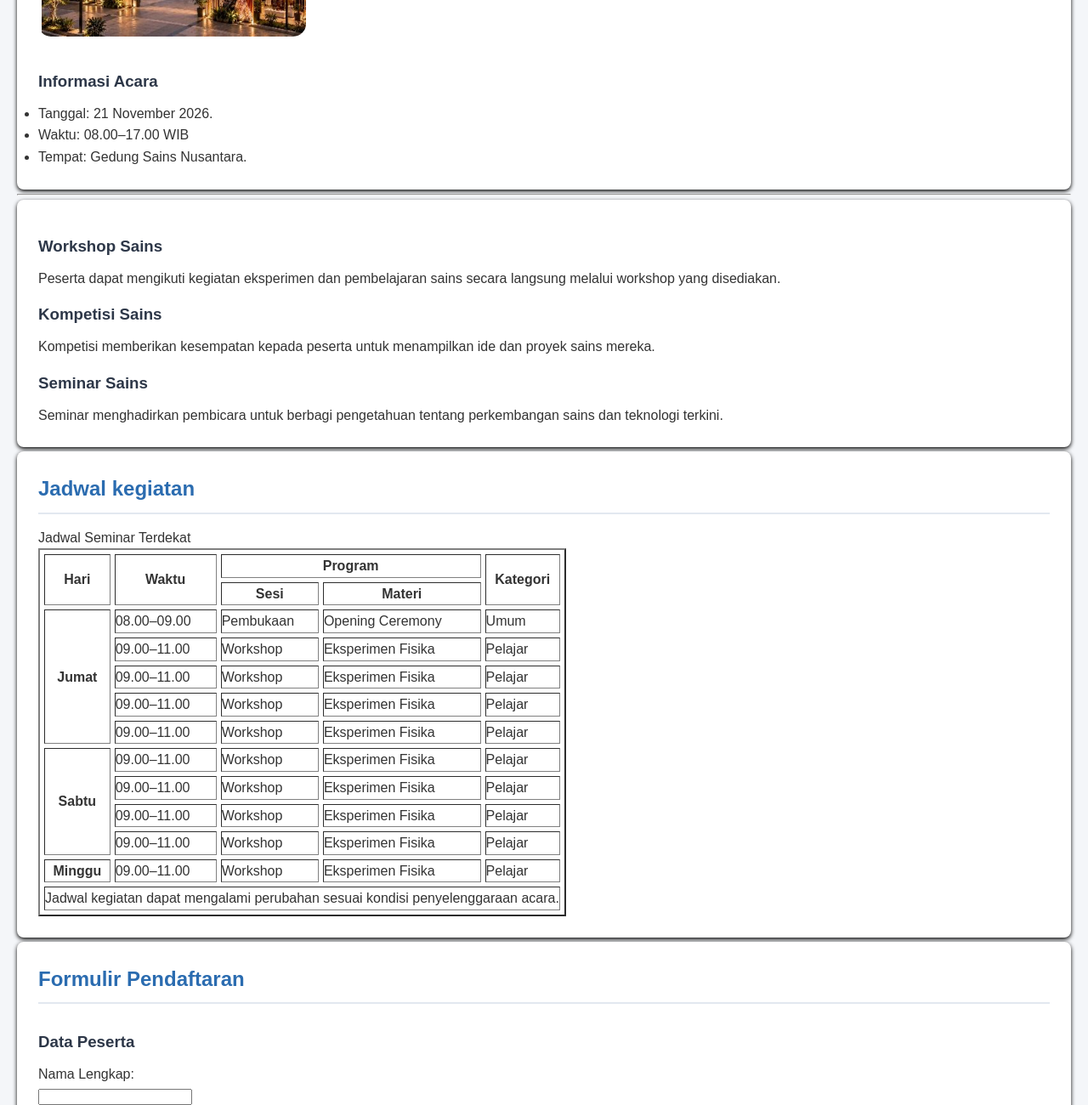
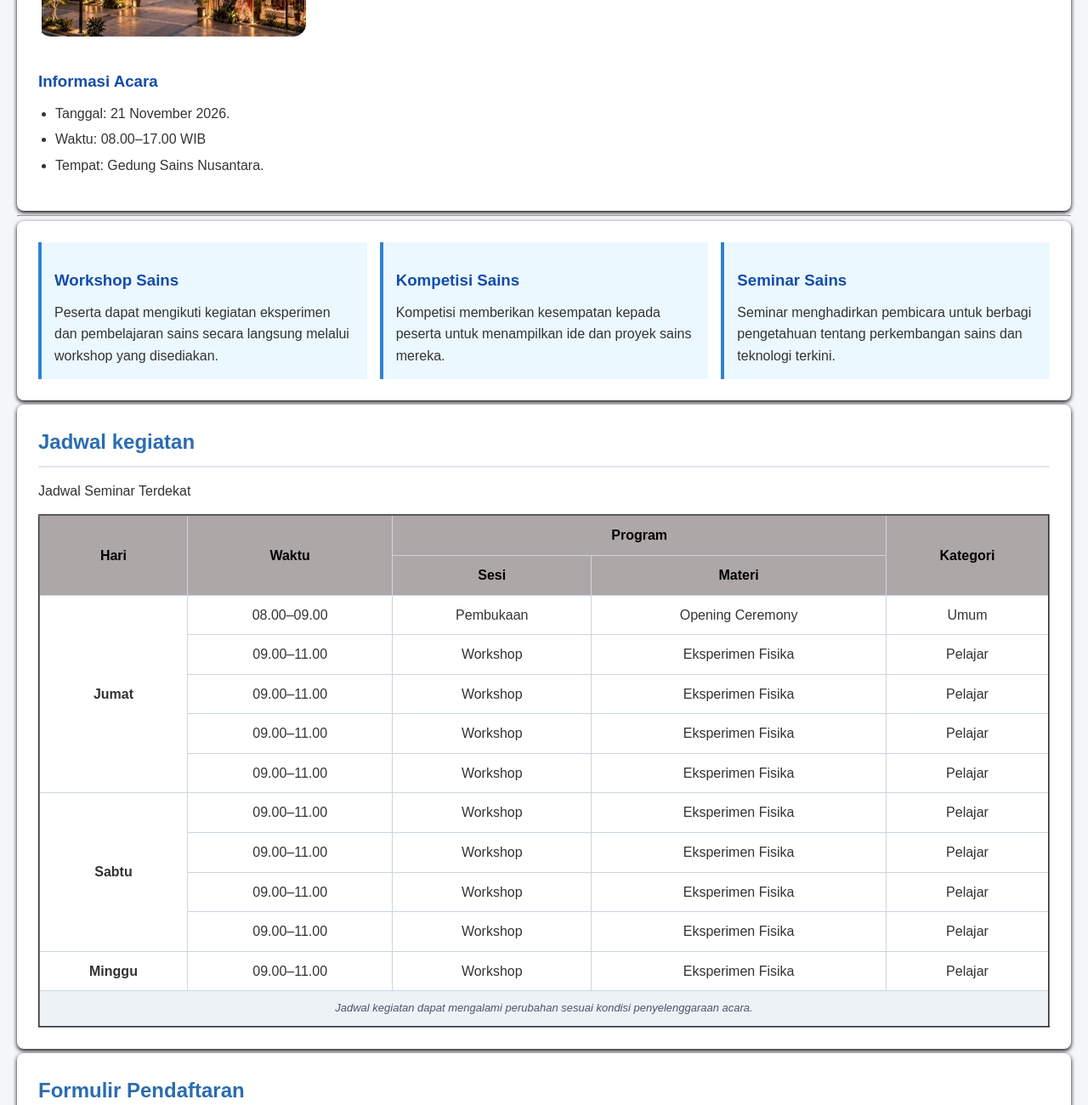
Before and after one commit to mYusrilMalakaini/web-development-journey, a plain HTML site: page quiz3.html in a window 1280 px wide. Shown: the part 600-1900 px from the top of the page at 85% size. Drawn offline with Linux system fonts and the light colour scheme.

Commit message:
add style css all

```diff
--- a/css/style.css
+++ b/css/style.css
@@ -58,7 +58,7 @@ h2 {
 }
 
 h3 {
-    color: #2d3748;
+    color: #154caa;
     padding-top: 15px;
     margin-bottom: 10px;
 }
@@ -69,3 +69,113 @@ img {
     border-radius: 15px;
     margin: 15px 0px;
 }
+
+ul {
+    margin-left: 20px;
+    margin-bottom: 15px;
+}
+
+li {
+    margin-left: 0px;
+    margin-bottom: 5px;
+}
+
+#Acara {
+    display: flex;
+    flex-wrap: wrap;
+    /* margin-bottom: 15px; */
+    gap: 15px;
+}
+
+.workshop-sains, .kompetisi-sains, .seminar-sains {
+    flex: 1;
+    min-width: 250px;
+    background-color: #ebf8ff;
+    border-left: 4px solid #3182ce;
+    padding: 15px;
+}
+
+table {
+    width: 100%;
+    border-collapse: collapse;
+    margin-top: 15px;
+    background-color: #ffffff;
+}
+
+thead {
+    background-color: rgb(174, 167, 167);
+    color: black;
+}
+
+th,td {
+    border: 1px solid #cbd5e0;
+    padding: 10px 12px;
+    text-align: center;
+}
+
+tbody tr:nth-child(even) {
+    background-color: ##f7fafc;
+}
+
+tfoot {
+    background-color: #edf2f7;
+    font-size: 13px;
+    font-style: italic;
+    color: #4a5568;
+}
+
+form {
+    max-width: 600px;
+    margin: auto;
+}
+
+label {
+    font-weight: bold;
+    color: #4a5568;
+}
+
+input[type="text"],
+input[type="email"],
+input[type="tel"],
+input[type="date"],
+textarea {
+    width: 100%;
+    padding: 10px;
+    margin-top: 5px;
+    border: solid #cbd5e0;
+}
+
+input[type="text"]:focus,
+input[type="email"]:focus,
+textarea:focus {
+    border-color: #3182ce;
+    outline: none;
+}
+
+textarea {
+    resize: vertical;
+}
+
+button[type="submit"] {
+    background-color: #3182ce;
+    color: white;
+    border: none;
+    padding: 12px 25px;
+    font-size: 16px;
+    font-weight: bold;
+    border-radius: 5px;
+    cursor: pointer;
+    width: 100%;
+    transition: background-color 0.3s;
+}
+
+button[type="submit"]:hover {
+    background-color: #2b6cb0;
+}
+
+footer {
+    text-align: center;
+    padding: 15px;
+    color: #718096;
+    font-size: 15px;
+}
--- a/quiz3.html
+++ b/quiz3.html
@@ -43,7 +43,7 @@
             <p>Peserta dapat mengikuti kegiatan eksperimen dan pembelajaran sains secara langsung melalui workshop yang disediakan.</p>
         </div>
 
-        <div class="kompetisi-Sains">
+        <div class="kompetisi-sains">
             <h3>Kompetisi Sains</h3>
             <p>Kompetisi memberikan kesempatan kepada peserta untuk menampilkan ide dan proyek sains mereka.</p>
         </div>
```
